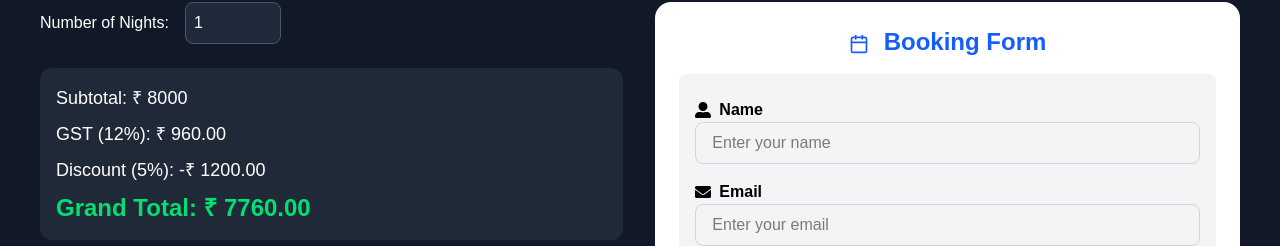
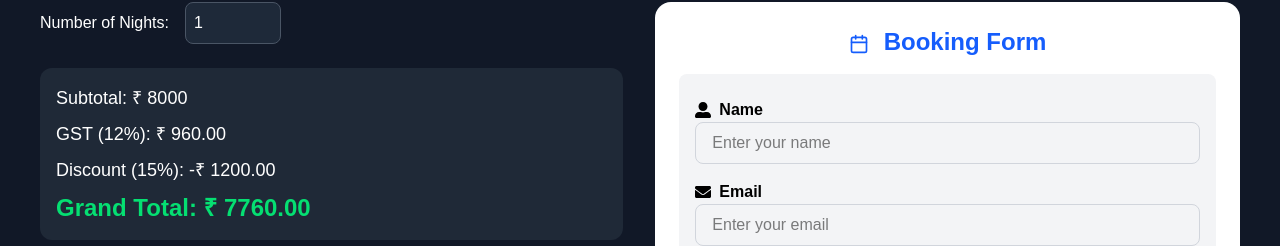
Before and after one commit to priyanshu051sharma-blip/Consistent-cars-demo-, a Next.js app: page /BaywatchResort in a window 1280 px wide. Shown: the part 1308-1554 px from the top of the page. Built offline with nearby package versions, Linux system fonts and the light colour scheme.

Commit message:
Update BaywatchResort.tsx

```diff
--- a/src/pages/BaywatchResort.tsx
+++ b/src/pages/BaywatchResort.tsx
@@ -251,7 +251,7 @@ export default function BaywatchResort() {
               <div className="mb-2">Subtotal: ₹ {total}</div>
               <div className="mb-2">GST (12%): ₹ {gst.toFixed(2)}</div>
               <div className="mb-2">
-                Discount (5%): -₹ {discount.toFixed(2)}
+                Discount (15%): -₹ {discount.toFixed(2)}
               </div>
               <div className="font-bold text-2xl text-green-400">
                 Grand Total: ₹ {grandTotal.toFixed(2)}
```
